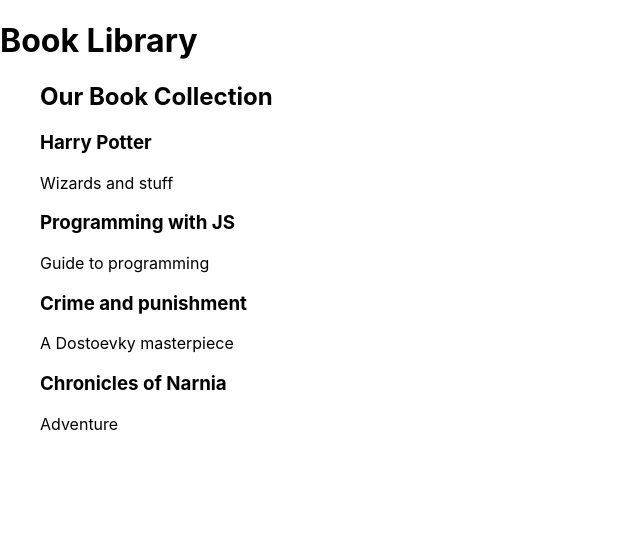
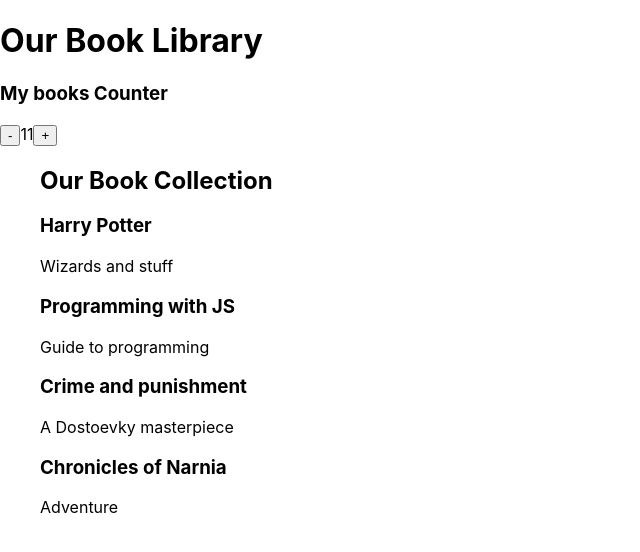
Before and after one commit to kirilyanev/React-Exercises, a React (Create React App) app in the folder COMPONENTS-BASIC-IDEA/create-react-app-demo/: page / in a window 1280 px wide. Shown: the top 552 px of the page, without its empty margins (0-640 px from the left). Built offline with nearby package versions, Linux system fonts and the light colour scheme.

Commit message:
Update App.js
Added counter

```diff
--- a/COMPONENTS-BASIC-IDEA/create-react-app-demo/src/App.js
+++ b/COMPONENTS-BASIC-IDEA/create-react-app-demo/src/App.js
@@ -1,6 +1,7 @@
 import './App.css';
 import Heading from './components/Heading';
 import BookList from './components/BookList.js';
+import Counter from './components/Counter.js';
 
 const booksData = [
     {title: 'Harry Potter', description: 'Wizards and stuff'},
@@ -12,7 +13,9 @@
 function App() {
     return (
         <div className="site-wrapper">
-            <Heading />
+            <Heading>Our Book Library</Heading>
+
+            <Counter />
 
             <BookList books={booksData}/>
         </div>
--- a/COMPONENTS-BASIC-IDEA/create-react-app-demo/src/components/Heading.js
+++ b/COMPONENTS-BASIC-IDEA/create-react-app-demo/src/components/Heading.js
@@ -1,7 +1,7 @@
 function Heading(props) {
     return (
         <header>
-            <h1>Book Library</h1>
+            <h1>{props.children}</h1>
         </header>
     );
 }
```
